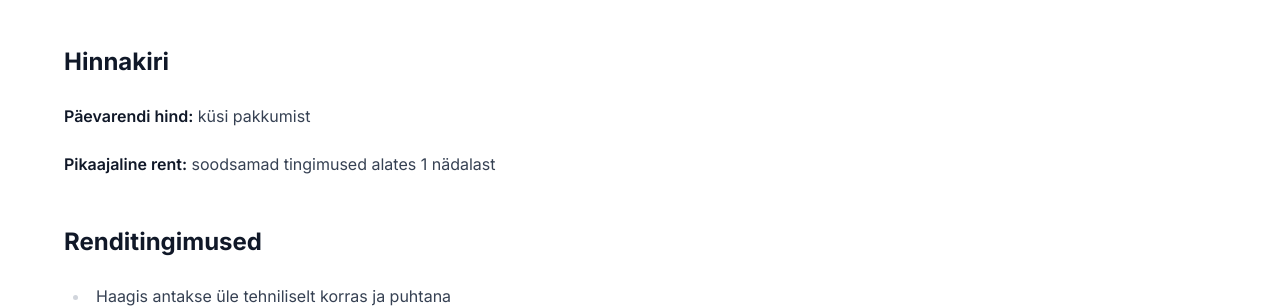
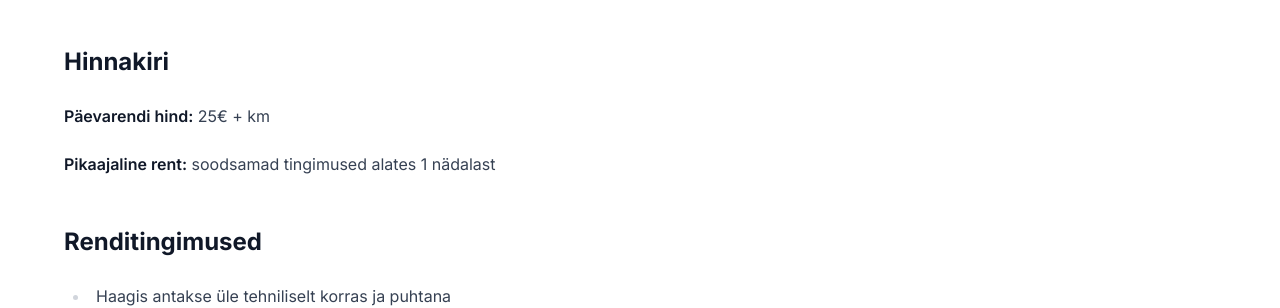
Before and after one commit to SoMi-Rent-OU/rendiportaal-homepage, a Jekyll site: the page built from _pages/et/products/tiki-kerghaagis-kaanega.md, in a window 1280 px wide and 900 px high, scrolled down 775 px. Shown: the part 154-462 px from the top of the window. Built offline with Jekyll 4.4.1, drawn with Linux system fonts in a browser that asks for light colours.

Commit message:
Update _pages/et/products/tiki-kerghaagis-kaanega.md (via Pages CMS)

```diff
--- a/_pages/et/products/tiki-kerghaagis-kaanega.md
+++ b/_pages/et/products/tiki-kerghaagis-kaanega.md
@@ -60,7 +60,7 @@ PRO seeria kastihaagis plastkaanega – vastupidav ja praktiline valik nii profe
 
 ## Hinnakiri
 
-**Päevarendi hind:** küsi pakkumist
+**Päevarendi hind:** 25€ + km
 
 **Pikaajaline rent:** soodsamad tingimused alates 1 nädalast
 
```
Also changed, not shown: other parts of _pages/et/products/tiki-kerghaagis-kaanega.md (+2 -2 lines).
